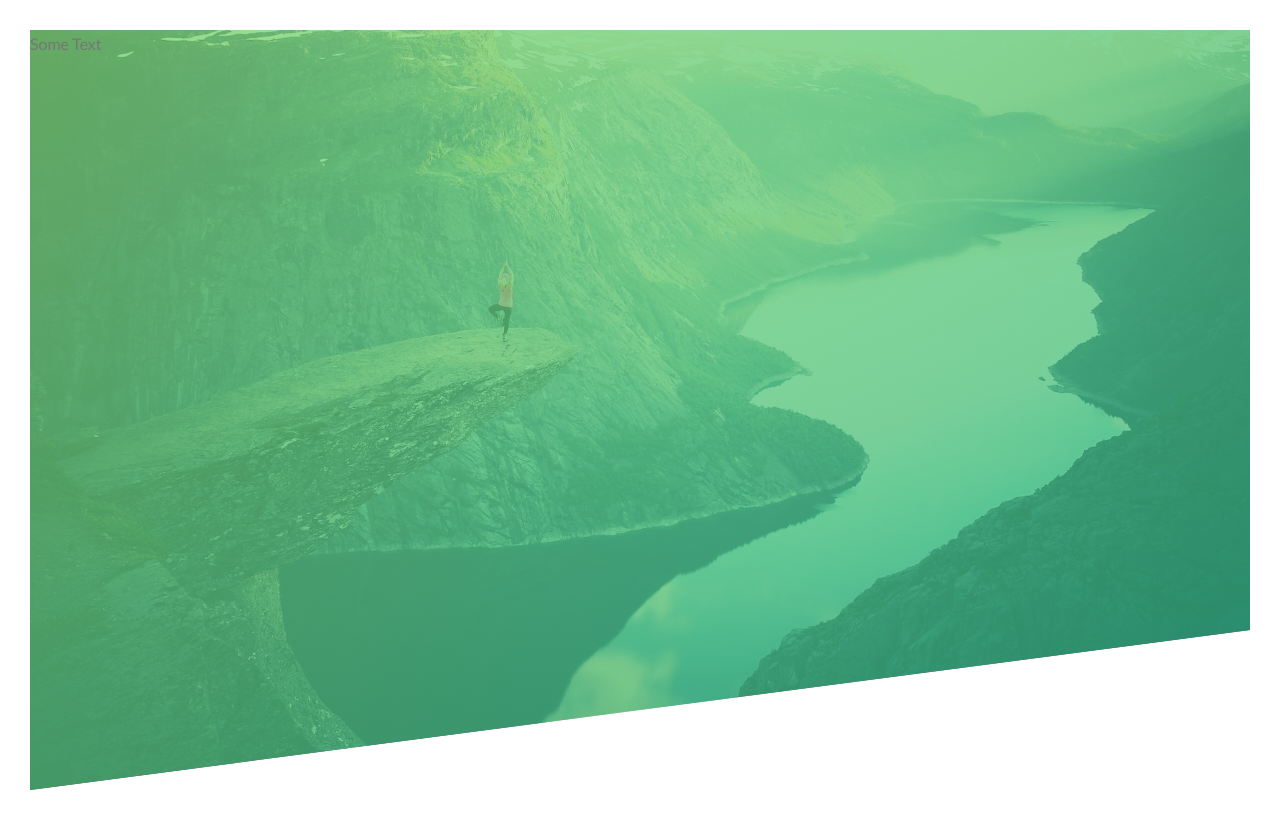
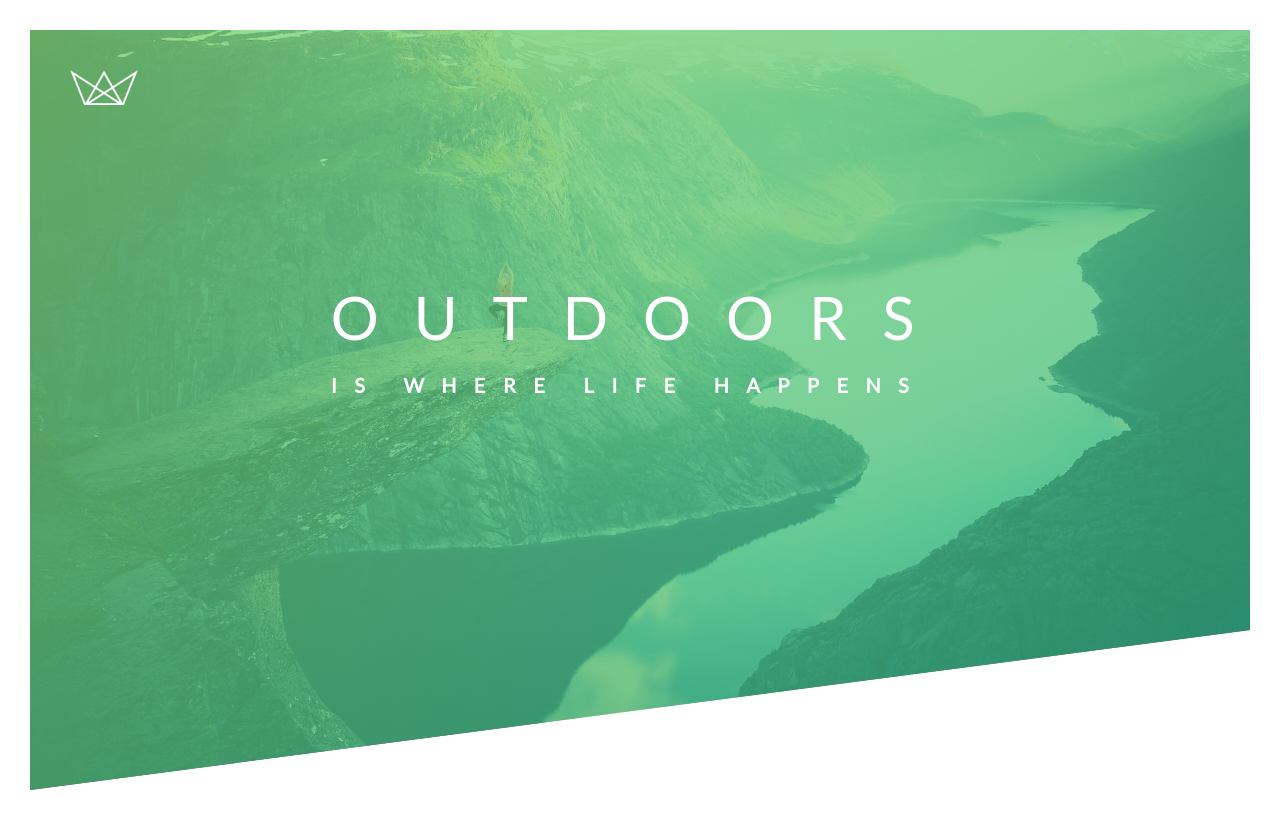
Before and after one commit to Jortega23/NatureTours, a plain HTML site: page indexx.html in a window 1280 px wide. Drawn offline with Linux system fonts and the light colour scheme.

Commit message:
header WIP

```diff
--- a/indexx.html
+++ b/indexx.html
@@ -6,7 +6,16 @@
   </head>
   <body>
     <header class='header'>
-      Some Text
+      <div class="logo-box">
+        <img src="./images/logo-white.png" alt="Logo" class="logo">
+      </div>
+
+      <div class="text-box">
+        <h1 class="heading-primary">
+          <span class="heading-primary-main">Outdoors</span>
+          <span class="heading-primary-sub">Is where life happens</span>
+        </h1>
+      </div>
     </header>
 
   </body>
--- a/style.css
+++ b/style.css
@@ -30,4 +30,42 @@ body {
   background-size: cover;
   background-position: top;
   clip-path: polygon(0 0, 100% 0, 100% 75vh, 0 100%);
+  position: relative;
 }
+
+.logo-box{
+  position: absolute;
+  top: 40px;
+  left: 40px;
+}
+
+.logo {
+  height: 35px;
+}
+
+.text-box {
+  position: absolute;
+  top: 40%;
+  left: 50%;
+  transform: translate(-50%,-50%);
+
+}
+
+.heading-primary {
+  color: #ffffff;
+  text-transform: uppercase;
+}
+
+.heading-primary-main {
+  display: block;
+  font-size: 60px;
+  font-weight: 400;
+  letter-spacing: 35px;
+}
+
+.heading-primary-sub {
+  display: block;
+  font-size: 20px;
+  font-weight: 700;
+  letter-spacing: 17.4px;
+}
```
